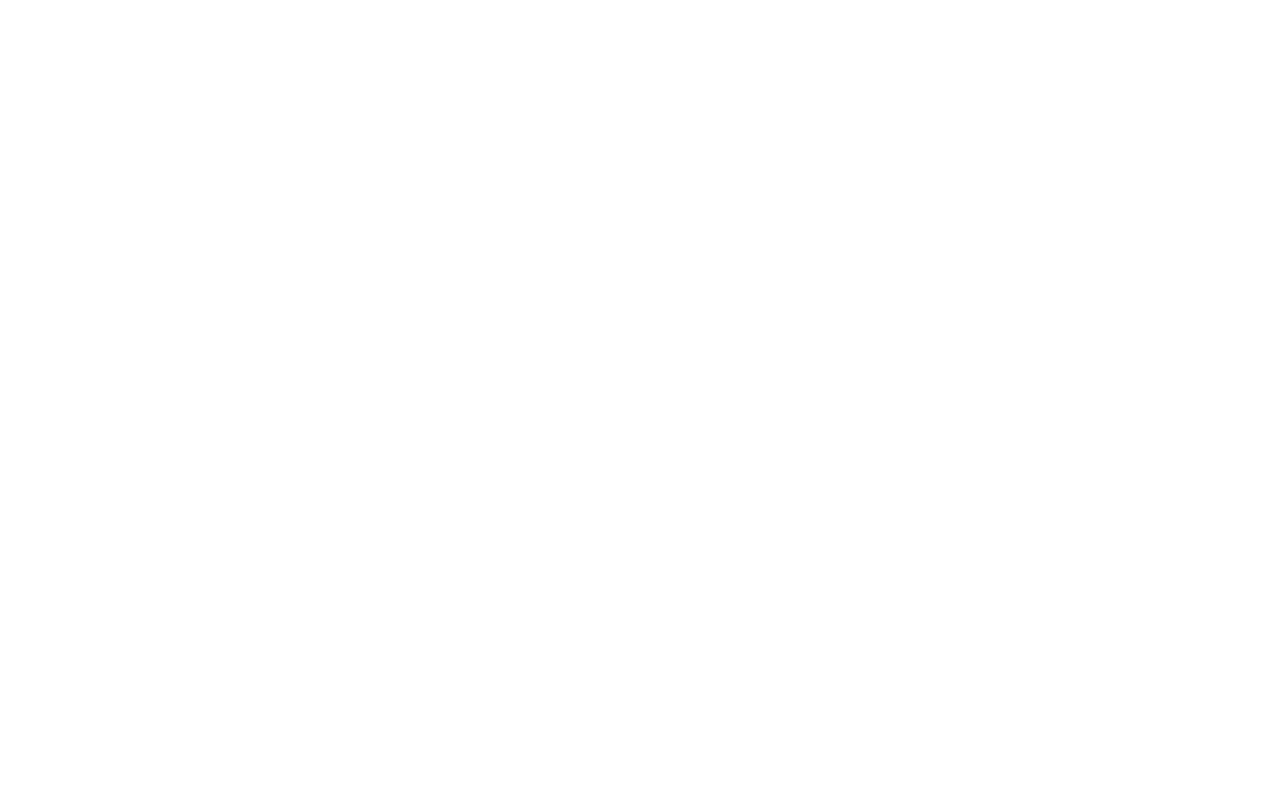
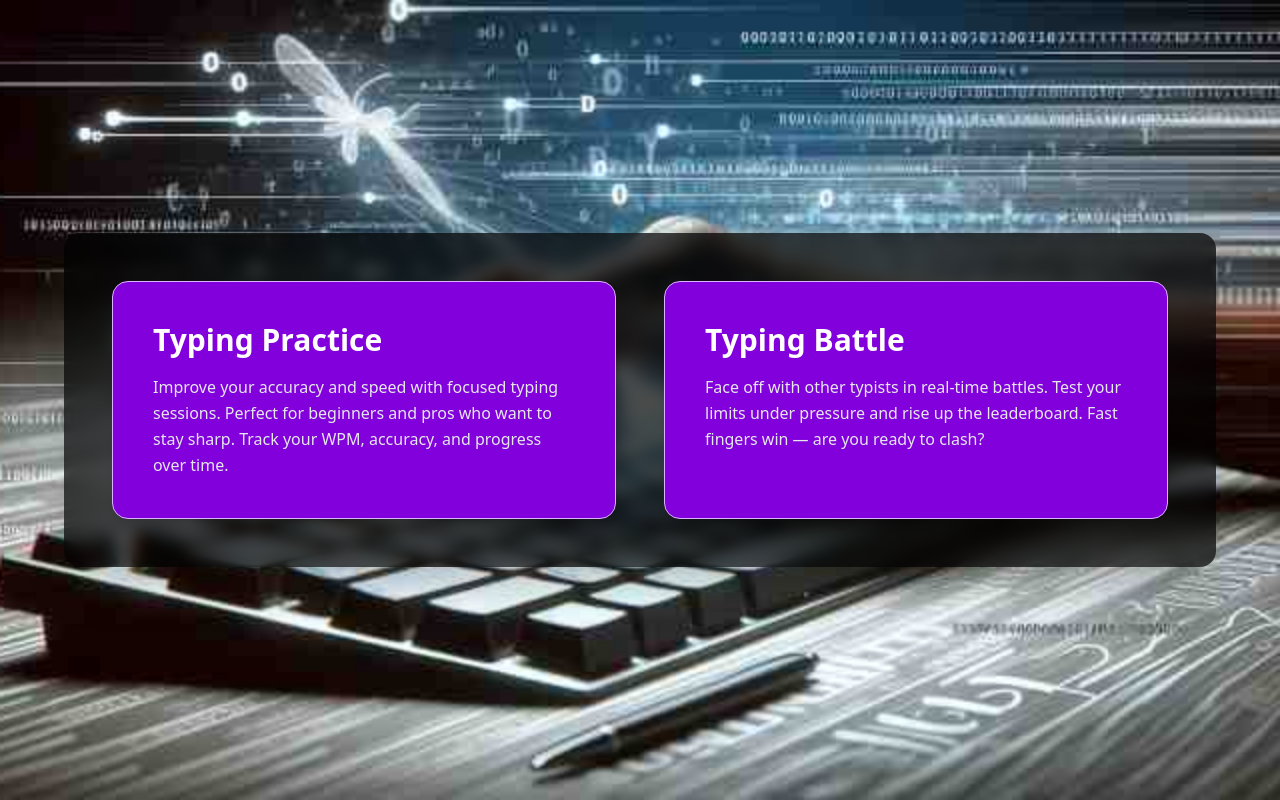
Before and after one commit to HACK-TIVATORS/TypeClash, a React (Vite) app in the folder Frontend/Typing-Project/: page /cardsPage in a window 1280 px wide. Before the commit this address had no page. Built offline with nearby package versions, Linux system fonts and the light colour scheme.

Commit message:
Added cardsPage and background image

```diff
--- a/Frontend/Typing-Project/package.json
+++ b/Frontend/Typing-Project/package.json
@@ -13,6 +13,7 @@
     "@tailwindcss/vite": "^4.1.4",
     "react": "^19.0.0",
     "react-dom": "^19.0.0",
+    "react-router-dom": "^7.5.1",
     "tailwindcss": "^4.1.4"
   },
   "devDependencies": {
--- a/Frontend/Typing-Project/src/App.jsx
+++ b/Frontend/Typing-Project/src/App.jsx
@@ -3,16 +3,20 @@
 import LandingPage from "./Components/LandingPage";
 import SignUp from "./Components/SignUp";
 import Login from "./Components/Login";
+import CardsPage from "./Components/CardsPage";
 
 function App() {
   return (
     <Router>
       <Routes>
-        <Route path="/" element={<LandingPage />} />
+         <Route path="/" element={<LandingPage />} />
         <Route path="/signup" element={<SignUp />} />
         <Route path="/login" element={<Login />} />
+        <Route path="/cardsPage" element={<CardsPage />} />
+
       </Routes>
     </Router>
+
   );
 }
 
--- /dev/null
+++ b/Frontend/Typing-Project/src/Components/CardsPage.jsx
@@ -0,0 +1,28 @@
+// TypingModeCards.js
+import React from "react";
+
+export default function TypingModeCards() {
+  return (
+    <div className="min-h-screen bg-[url('/typing-battle.jpg')] bg-cover bg-center bg-no-repeat flex items-center justify-center px-6 py-12">
+      <div className="bg-black/70 backdrop-blur-sm p-12 rounded-2xl shadow-2xl flex flex-col md:flex-row gap-12 max-w-6xl w-full">
+
+        {/* Typing Practice Card */}
+        <div className="flex-1 bg-purple-700 bg-opacity-80 hover:bg-purple-800 transition duration-300 rounded-2xl p-10 shadow-lg border border-purple-300 cursor-pointer hover:scale-105 transform">
+          <h3 className="text-3xl font-extrabold text-white mb-4">Typing Practice</h3>
+          <p className="text-gray-200 text-base leading-relaxed">
+            Improve your accuracy and speed with focused typing sessions. Perfect for beginners and pros who want to stay sharp. Track your WPM, accuracy, and progress over time.
+          </p>
+        </div>
+
+        {/* Typing Battle Card */}
+        <div className="flex-1 bg-purple-700 bg-opacity-80 hover:bg-purple-800 transition duration-300 rounded-2xl p-10 shadow-lg border border-purple-300 cursor-pointer hover:scale-105 transform">
+          <h3 className="text-3xl font-extrabold text-white mb-4">Typing Battle</h3>
+          <p className="text-gray-200 text-base leading-relaxed">
+            Face off with other typists in real-time battles. Test your limits under pressure and rise up the leaderboard. Fast fingers win — are you ready to clash?
+          </p>
+        </div>
+
+      </div>
+    </div>
+  );
+}
--- a/Frontend/Typing-Project/src/Components/Login.jsx
+++ b/Frontend/Typing-Project/src/Components/Login.jsx
@@ -1,7 +1,9 @@
 import React from "react";
 import { Link } from "react-router-dom";
+import { useNavigate } from "react-router-dom";
 
 function Login() {
+  const navigate = useNavigate();
   return (
     <div className="min-h-screen flex items-center justify-center bg-gray-900 px-4 text-white">
       <div className="bg-gray-800 p-8 rounded-xl shadow-lg w-full max-w-md">
@@ -30,6 +32,8 @@
 
           <button
             type="submit"
+            onClick={() => navigate("/cardsPage")}
+
             className="w-full bg-blue-600 hover:bg-blue-700 transition text-white py-3 rounded font-semibold"
           >
             Login
```
Also changed, not shown: Frontend/Typing-Project/public/typing-battle.jpg (added), 1 other file (tests, documents, lock files or other folders).
